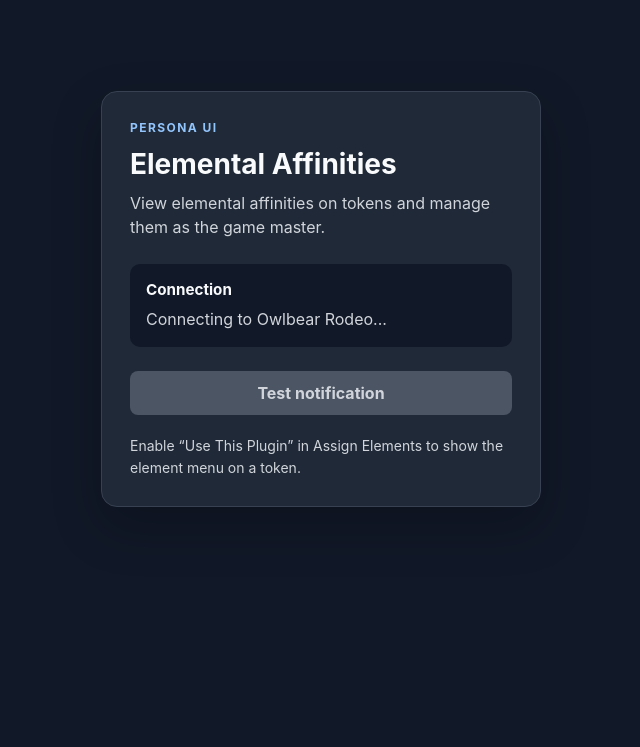
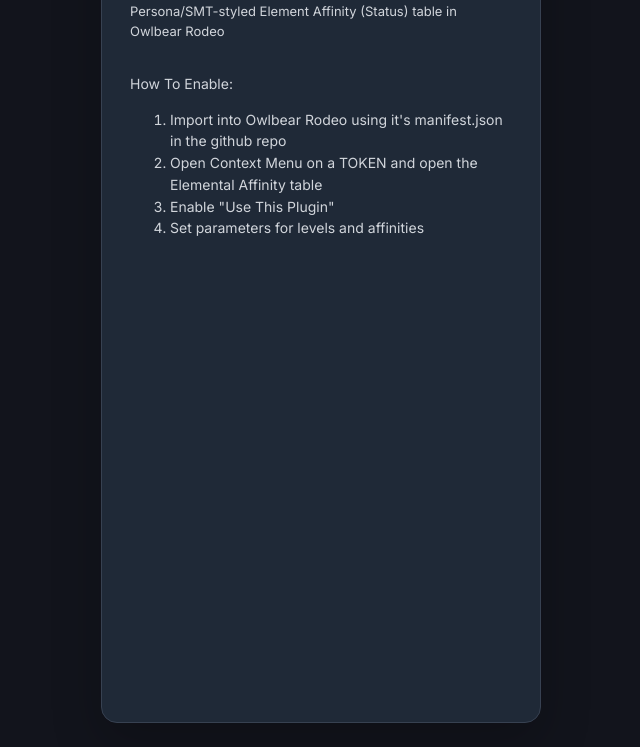
Before and after one commit to iamboredomincarnate/PERSONAUI_SDK, a website built with Vite: page index.html in a window 1280 px wide. Shown: the part 101-848 px from the top of the page, without its empty margins (319-959 px from the left). Before the commit the page ends 800 px from the top, so only its background shows below. Built offline with nearby package versions, Linux system fonts and the light colour scheme; what @owlbear-rodeo/sdk would draw is missing.

Commit message:
Fixed Index.html

```diff
--- a/index.html
+++ b/index.html
@@ -8,27 +8,112 @@
       content="A creature statistics and elemental vulnerability HUD for Owlbear Rodeo."
     />
     <title>Persona UI</title>
+    <link
+      rel="stylesheet"
+      href="https://fonts.googleapis.com/css2?family=Inter:wght@400;600&display=swap"
+    />
+    <style>
+      :root {
+        color-scheme: dark;
+        --ground: #12141c;
+        --ink: #f1f2f6;
+        --muted: #b4b9c9;
+        --accent: #f2c14e;
+        --accent-ink: #11131a;
+        --radius: 0px;
+        --space: 12px;
+      }
+
+      * {
+        box-sizing: border-box;
+      }
+
+      body {
+        margin: 0;
+        background: var(--ground);
+        color: var(--ink);
+        font-family: Inter, system-ui, sans-serif;
+        font-size: 13px;
+        line-height: 1.5;
+      }
+
+      .panel {
+        display: flex;
+        flex-direction: column;
+        gap: var(--space);
+        min-height: 100vh;
+        padding: 20px;
+      }
+
+      header {
+        display: flex;
+        flex-direction: column;
+        gap: 8px;
+      }
+
+      h1,
+      header p,
+      .hint p {
+        margin: 0;
+      }
+
+      h1 {
+        font-size: 26px;
+        font-weight: 600;
+        line-height: 1.1;
+      }
+
+      .intro,
+      .hint {
+        color: var(--muted);
+      }
+
+      button {
+        min-height: 48px;
+        border: 1px solid var(--accent);
+        border-radius: var(--radius);
+        background: var(--accent);
+        color: var(--accent-ink);
+        font: inherit;
+        font-weight: 600;
+        cursor: pointer;
+      }
+
+      /* The button appears once main.ts enables it. */
+      button:disabled {
+        display: none;
+      }
+    </style>
   </head>
   <body>
     <main class="panel">
-      <p class="eyebrow">PERSONA UI</p>
-      <h1>Elemental Affinities</h1>
-      <p class="intro">
-        View elemental affinities on tokens and manage them as the game master.
+      <header>
+        <h1>Elemental Affinities</h1>
+        <p class="intro">
+          Persona/SMT-styled Element Affinity (Status) table in Owlbear Rodeo
+        </p>
+      </header>
+      <!-- Hidden, but kept so main.ts can still find it. -->
+      <p id="connection-status" role="status" hidden>
+        Connecting to Owlbear Rodeo...
       </p>
-      <section class="connection" aria-labelledby="connection-heading">
-        <h2 id="connection-heading">Connection</h2>
-        <p id="connection-status" role="status">
-          Connecting to Owlbear Rodeo...
-        </p>
-      </section>
       <button id="notification-button" type="button" disabled>
         Test notification
       </button>
-      <p class="hint">
-        Enable “Use This Plugin” in Assign Elements to show the element menu
-        on a token.
-      </p>
+      <div class="hint">
+        <p>How To Enable:</p>
+        <ol>
+          <li>
+            Import into Owlbear Rodeo using it's manifest.json in the github
+            repo
+          </li>
+          <li>
+            Open Context Menu on a TOKEN and open the Elemental Affinity table
+          </li>
+          <li>Enable "Use This Plugin"</li>
+          <li>Set parameters for levels and affinities</li>
+        </ol>
+      </div>
     </main>
     <script type="module" src="/src/main.ts"></script>
   </body>
```
